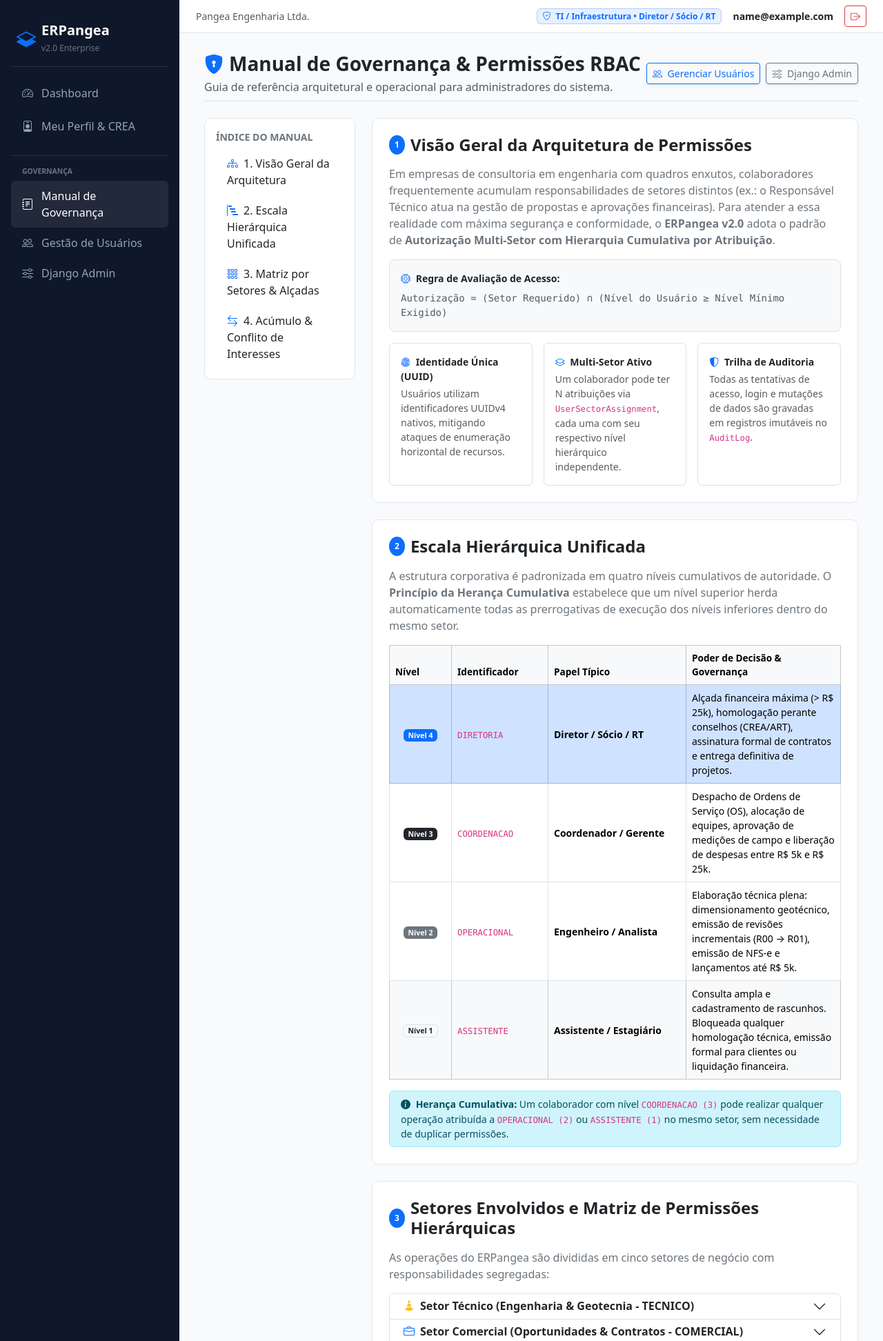
After one commit to telemac-dev/erpangea, a Django app: page /accounts/help/ in a window 1280 px wide. The commit adds this page. Shown: the top 1944 px of the page at 69% size. Run offline with Django 5.2, Linux system fonts and the light colour scheme; the visitor is signed in with stand-in values (Sample User, id 1); data comes from the database, SQL or seed files in the repository; parts of the project's set-up code (start-up, migrations or seed data) failed here and were passed over; some libraries are stand-ins or nearby versions.

Commit message:
feat(docs): pagina de ajuda e manual de governanca RBAC para administradores
- Criacao da view AdminHelpView e rota /accounts/help/
- Template executivo admin_help.html cobrindo os 4 topicos mandatorios:
  1. Visao Geral da Arquitetura de Permissoes
  2. Escala Hierarquica Unificada (Niveis 1 a 4 e heranca cumulativa)
  3. Setores Envolvidos e Matriz de Permissoes Hierarquicas
  4. Regras de Acumulo de Funcoes e Conflito de Interesses (Dual Control Mitigado)
- Integracao de navegacao rapida lateral com ancoras e badges semanticos
- Atalho 'Manual de Governança' no sidebar para colaboradores com acesso staff

```diff
--- /dev/null
+++ b/apps/accounts/templates/accounts/admin_help.html
@@ -0,0 +1,349 @@
+{% extends 'base.html' %}
+
+{% block title %}Manual de Governança & Permissões RBAC - ERPangea{% endblock %}
+
+{% block content %}
+<div class="d-flex justify-content-between align-items-center mb-4 pb-2 border-bottom">
+    <div>
+        <h3 class="fw-bold mb-1 text-dark">
+            <i class="bi bi-shield-lock-fill text-primary me-2"></i>Manual de Governança & Permissões RBAC
+        </h3>
+        <p class="text-muted mb-0">Guia de referência arquitetural e operacional para administradores do sistema.</p>
+    </div>
+    <div class="d-flex gap-2">
+        <a href="/admin/accounts/user/" target="_blank" class="btn btn-outline-primary btn-sm shadow-sm">
+            <i class="bi bi-people me-1"></i> Gerenciar Usuários
+        </a>
+        <a href="/admin/" target="_blank" class="btn btn-outline-secondary btn-sm shadow-sm">
+            <i class="bi bi-sliders me-1"></i> Django Admin
+        </a>
+    </div>
+</div>
+
+<div class="row g-4">
+    <!-- Navegacao Rapida Lateral -->
+    <div class="col-lg-3">
+        <div class="card card-custom p-3 sticky-top" style="top: 24px;">
+            <div class="small fw-bold text-uppercase text-secondary mb-2 tracking-wider">Índice do Manual</div>
+            <nav class="nav nav-pills flex-column gap-1" id="help-nav">
+                <a class="nav-link py-2 px-3 small text-dark" href="#arquitetura">
+                    <i class="bi bi-diagram-3 me-2 text-primary"></i>1. Visão Geral da Arquitetura
+                </a>
+                <a class="nav-link py-2 px-3 small text-dark" href="#escala">
+                    <i class="bi bi-bar-chart-steps me-2 text-primary"></i>2. Escala Hierárquica Unificada
+                </a>
+                <a class="nav-link py-2 px-3 small text-dark" href="#setores">
+                    <i class="bi bi-grid-3x3-gap me-2 text-primary"></i>3. Matriz por Setores & Alçadas
+                </a>
+                <a class="nav-link py-2 px-3 small text-dark" href="#acumulo">
+                    <i class="bi bi-arrow-left-right me-2 text-primary"></i>4. Acúmulo & Conflito de Interesses
+                </a>
+            </nav>
+        </div>
+    </div>
+
+    <!-- Conteudo Principal -->
+    <div class="col-lg-9">
+
+        <!-- Secao 1: Visao Geral -->
+        <section id="arquitetura" class="card card-custom p-4 mb-4">
+            <div class="d-flex align-items-center mb-3">
+                <span class="badge bg-primary rounded-circle p-2 me-2">1</span>
+                <h4 class="fw-bold mb-0 text-dark">Visão Geral da Arquitetura de Permissões</h4>
+            </div>
+
+            <p class="text-secondary leading-relaxed">
+                Em empresas de consultoria em engenharia com quadros enxutos, colaboradores frequentemente acumulam responsabilidades de setores distintos (ex.: o Responsável Técnico atua na gestão de propostas e aprovações financeiras). Para atender a essa realidade com máxima segurança e conformidade, o <strong>ERPangea v2.0</strong> adota o padrão de <strong>Autorização Multi-Setor com Hierarquia Cumulativa por Atribuição</strong>.
+            </p>
+
+            <div class="bg-light p-3 rounded-3 border mb-3">
+                <div class="small fw-bold text-dark mb-2"><i class="bi bi-cpu me-1 text-primary"></i> Regra de Avaliação de Acesso:</div>
+                <p class="mb-0 small text-muted font-monospace">
+                    Autorização = (Setor Requerido) &cap; (Nível do Usuário &ge; Nível Mínimo Exigido)
+                </p>
+            </div>
+
+            <div class="row g-3">
+                <div class="col-md-4">
+                    <div class="border rounded p-3 h-100 bg-white">
+                        <div class="fw-bold text-dark small mb-1"><i class="bi bi-fingerprint text-primary me-1"></i> Identidade Única (UUID)</div>
+                        <p class="text-muted small mb-0">Usuários utilizam identificadores UUIDv4 nativos, mitigando ataques de enumeração horizontal de recursos.</p>
+                    </div>
+                </div>
+                <div class="col-md-4">
+                    <div class="border rounded p-3 h-100 bg-white">
+                        <div class="fw-bold text-dark small mb-1"><i class="bi bi-layers text-primary me-1"></i> Multi-Setor Ativo</div>
+                        <p class="text-muted small mb-0">Um colaborador pode ter N atribuições via <code>UserSectorAssignment</code>, cada uma com seu respectivo nível hierárquico independente.</p>
+                    </div>
+                </div>
+                <div class="col-md-4">
+                    <div class="border rounded p-3 h-100 bg-white">
+                        <div class="fw-bold text-dark small mb-1"><i class="bi bi-shield-shaded text-primary me-1"></i> Trilha de Auditoria</div>
+                        <p class="text-muted small mb-0">Todas as tentativas de acesso, login e mutações de dados são gravadas em registros imutáveis no <code>AuditLog</code>.</p>
+                    </div>
+                </div>
+            </div>
+        </section>
+
+        <!-- Secao 2: Escala Hierarquica -->
+        <section id="escala" class="card card-custom p-4 mb-4">
+            <div class="d-flex align-items-center mb-3">
+                <span class="badge bg-primary rounded-circle p-2 me-2">2</span>
+                <h4 class="fw-bold mb-0 text-dark">Escala Hierárquica Unificada</h4>
+            </div>
+
+            <p class="text-secondary leading-relaxed">
+                A estrutura corporativa é padronizada em quatro níveis cumulativos de autoridade. O <strong>Princípio da Herança Cumulativa</strong> estabelece que um nível superior herda automaticamente todas as prerrogativas de execução dos níveis inferiores dentro do mesmo setor.
+            </p>
+
+            <div class="table-responsive">
+                <table class="table table-bordered align-middle mb-3">
+                    <thead class="table-light">
+                        <tr style="font-size: 0.85rem;">
+                            <th style="width: 90px;">Nível</th>
+                            <th style="width: 140px;">Identificador</th>
+                            <th style="width: 200px;">Papel Típico</th>
+                            <th>Poder de Decisão & Governança</th>
+                        </tr>
+                    </thead>
+                    <tbody style="font-size: 0.875rem;">
+                        <tr class="table-primary bg-opacity-10">
+                            <td class="text-center fw-bold"><span class="badge bg-primary fs-7">Nível 4</span></td>
+                            <td><code>DIRETORIA</code></td>
+                            <td class="fw-semibold">Diretor / Sócio / RT</td>
+                            <td>Alçada financeira máxima (> R$ 25k), homologação perante conselhos (CREA/ART), assinatura formal de contratos e entrega definitiva de projetos.</td>
+                        </tr>
+                        <tr>
+                            <td class="text-center fw-bold"><span class="badge bg-dark fs-7">Nível 3</span></td>
+                            <td><code>COORDENACAO</code></td>
+                            <td class="fw-semibold">Coordenador / Gerente</td>
+                            <td>Despacho de Ordens de Serviço (OS), alocação de equipes, aprovação de medições de campo e liberação de despesas entre R$ 5k e R$ 25k.</td>
+                        </tr>
+                        <tr>
+                            <td class="text-center fw-bold"><span class="badge bg-secondary fs-7">Nível 2</span></td>
+                            <td><code>OPERACIONAL</code></td>
+                            <td class="fw-semibold">Engenheiro / Analista</td>
+                            <td>Elaboração técnica plena: dimensionamento geotécnico, emissão de revisões incrementais (R00 &rarr; R01), emissão de NFS-e e lançamentos até R$ 5k.</td>
+                        </tr>
+                        <tr class="table-light">
+                            <td class="text-center fw-bold"><span class="badge bg-light text-dark border fs-7">Nível 1</span></td>
+                            <td><code>ASSISTENTE</code></td>
+                            <td class="fw-semibold">Assistente / Estagiário</td>
+                            <td>Consulta ampla e cadastramento de rascunhos. Bloqueada qualquer homologação técnica, emissão formal para clientes ou liquidação financeira.</td>
+                        </tr>
+                    </tbody>
+                </table>
+            </div>
+
+            <div class="alert alert-info py-2 px-3 small mb-0">
+                <i class="bi bi-info-circle-fill me-1"></i>
+                <strong>Herança Cumulativa:</strong> Um colaborador com nível <code>COORDENACAO (3)</code> pode realizar qualquer operação atribuída a <code>OPERACIONAL (2)</code> ou <code>ASSISTENTE (1)</code> no mesmo setor, sem necessidade de duplicar permissões.
+            </div>
+        </section>
+
+        <!-- Secao 3: Setores e Matriz -->
+        <section id="setores" class="card card-custom p-4 mb-4">
+            <div class="d-flex align-items-center mb-3">
+                <span class="badge bg-primary rounded-circle p-2 me-2">3</span>
+                <h4 class="fw-bold mb-0 text-dark">Setores Envolvidos e Matriz de Permissões Hierárquicas</h4>
+            </div>
+
+            <p class="text-secondary leading-relaxed">
+                As operações do ERPangea são divididas em cinco setores de negócio com responsabilidades segregadas:
+            </p>
+
+            <div class="accordion mb-4" id="accordionSetores">
+                <!-- Tecnico -->
+                <div class="accordion-item">
+                    <h2 class="accordion-header">
+                        <button class="accordion-button collapsed fw-bold py-2" type="button" data-bs-toggle="collapse" data-bs-target="#collapseTecnico">
+                            <i class="bi bi-cone-striped text-warning me-2"></i> Setor Técnico (Engenharia & Geotecnia - TECNICO)
+                        </button>
+                    </h2>
+                    <div id="collapseTecnico" class="accordion-collapse collapse" data-bs-parent="#accordionSetores">
+                        <div class="accordion-body small text-secondary">
+                            <strong>Escopo:</strong> Estudos geotécnicos, fundações, contenções, relatórios de sondagem SPT/CPTU, pranchas CAD/BIM, ARTs e medições de campo.<br>
+                            &bull; <em>Nível 1:</em> Visualização de projetos e cadastro de tarefas no Kanban.<br>
+                            &bull; <em>Nível 2:</em> Elaboração de cálculos, upload de revisões no EDMS e apontamento de horas.<br>
+                            &bull; <em>Nível 3:</em> Designação como Coordenador Técnico de OS, emissão de medições e aprovação interna.<br>
+                            &bull; <em>Nível 4:</em> Validação de conformidade técnica de ARTs e autorização de entrega definitiva da obra.
+                        </div>
+                    </div>
+                </div>
+
+                <!-- Comercial -->
+                <div class="accordion-item">
+                    <h2 class="accordion-header">
+                        <button class="accordion-button collapsed fw-bold py-2" type="button" data-bs-toggle="collapse" data-bs-target="#collapseComercial">
+                            <i class="bi bi-briefcase text-primary me-2"></i> Setor Comercial (Oportunidades & Contratos - COMERCIAL)
+                        </button>
+                    </h2>
+                    <div id="collapseComercial" class="accordion-collapse collapse" data-bs-parent="#accordionSetores">
+                        <div class="accordion-body small text-secondary">
+                            <strong>Escopo:</strong> Gestão de contatos, elaboração de orçamentos, emissão de propostas e formalização contratual.<br>
+                            &bull; <em>Nível 1:</em> Cadastro de clientes e elaboração de rascunhos de propostas.<br>
+                            &bull; <em>Nível 2:</em> Envio de propostas comerciais de até R$ 100.000,00.<br>
+                            &bull; <em>Nível 3:</em> Aprovação formal de propostas (gerando minutas contratuais) e negociação de descontos.<br>
+                            &bull; <em>Nível 4:</em> Assinatura e aditamentos de contratos definitivos com clientes.
+                        </div>
+                    </div>
+                </div>
+
+                <!-- Financeiro -->
+                <div class="accordion-item">
+                    <h2 class="accordion-header">
+                        <button class="accordion-button collapsed fw-bold py-2" type="button" data-bs-toggle="collapse" data-bs-target="#collapseFinanceiro">
+                            <i class="bi bi-cash-stack text-success me-2"></i> Setor Financeiro (Tesouraria & Faturamento - FINANCEIRO)
+                        </button>
+                    </h2>
+                    <div id="collapseFinanceiro" class="accordion-collapse collapse" data-bs-parent="#accordionSetores">
+                        <div class="accordion-body small text-secondary">
+                            <strong>Escopo:</strong> Emissão de NFS-e, gestão de contas a receber, aprovação de despesas e liquidação bancária.<br>
+                            &bull; <em>Nível 1:</em> Consulta de títulos e conciliação preliminar de extratos.<br>
+                            &bull; <em>Nível 2:</em> Emissão de Notas Fiscais de Serviços (NFS-e) e agendamento de pagamentos.<br>
+                            &bull; <em>Nível 3:</em> Liberação de despesas de R$ 5.000,01 a R$ 25.000,00 e liquidação com comprovante.<br>
+                            &bull; <em>Nível 4:</em> Alçada financeira total (despesas acima de R$ 25.000,00 e renegociações de títulos).
+                        </div>
+                    </div>
+                </div>
+
+                <!-- Administrativo -->
+                <div class="accordion-item">
+                    <h2 class="accordion-header">
+                        <button class="accordion-button collapsed fw-bold py-2" type="button" data-bs-toggle="collapse" data-bs-target="#collapseAdmin">
+                            <i class="bi bi-building text-secondary me-2"></i> Setor Administrativo (Operação & Suprimentos - ADMINISTRATIVO)
+                        </button>
+                    </h2>
+                    <div id="collapseAdmin" class="accordion-collapse collapse" data-bs-parent="#accordionSetores">
+                        <div class="accordion-body small text-secondary">
+                            <strong>Escopo:</strong> Compras gerais, contratos de fornecedores de sondagem e controle cadastral.<br>
+                            &bull; <em>Nível 1:</em> Triagem de notas e lançamento de despesas correntes de consumo.<br>
+                            &bull; <em>Nível 2:</em> Lançamento de despesas de até R$ 5.000,00 com aprovação direta.<br>
+                            &bull; <em>Nível 3:</em> Contratação de serviços de apoio operacional (laboratórios externos, sondas).<br>
+                            &bull; <em>Nível 4:</em> Compras estratégicas e aquisição de ativos fixos.
+                        </div>
+                    </div>
+                </div>
+
+                <!-- TI -->
+                <div class="accordion-item">
+                    <h2 class="accordion-header">
+                        <button class="accordion-button collapsed fw-bold py-2" type="button" data-bs-toggle="collapse" data-bs-target="#collapseTI">
+                            <i class="bi bi-shield-lock text-danger me-2"></i> Setor de TI & Infraestrutura (TI)
+                        </button>
+                    </h2>
+                    <div id="collapseTI" class="accordion-collapse collapse" data-bs-parent="#accordionSetores">
+                        <div class="accordion-body small text-secondary">
+                            <strong>Escopo:</strong> Governança de acessos, segurança, filas assíncronas e trilha de auditoria.<br>
+                            &bull; <em>Nível 1:</em> Suporte técnico operacional e reset temporário de credenciais.<br>
+                            &bull; <em>Nível 2:</em> Monitoramento de integridade e infraestrutura (Redis, Celery, Postgres).<br>
+                            &bull; <em>Nível 3 / 4:</em> Gestão de colaboradores, atribuição de setores/alçadas e auditoria imutável.
+                        </div>
+                    </div>
+                </div>
+            </div>
+
+            <!-- Matriz Consolidada -->
+            <div class="small fw-bold text-dark mb-2">Matriz de Operações Críticas vs Nível Mínimo Requerido:</div>
+            <div class="table-responsive">
+                <table class="table table-sm table-bordered align-middle mb-0" style="font-size: 0.8rem;">
+                    <thead class="table-light">
+                        <tr>
+                            <th>Operação do Sistema</th>
+                            <th>Setor Competente</th>
+                            <th class="text-center">Nível Mínimo</th>
+                            <th>Mecanismo de Controle</th>
+                        </tr>
+                    </thead>
+                    <tbody>
+                        <tr>
+                            <td>Elaborar e Incrementar Pranchas (R00 &rarr; R01)</td>
+                            <td><span class="badge bg-warning text-dark">TECNICO</span></td>
+                            <td class="text-center"><span class="badge bg-secondary">Nível 2 (Operacional)</span></td>
+                            <td>Bloqueio de extensão e auto-incremento</td>
+                        </tr>
+                        <tr>
+                            <td>Despachar Ordem de Serviço (OS Ativa)</td>
+                            <td><span class="badge bg-warning text-dark">TECNICO</span></td>
+                            <td class="text-center"><span class="badge bg-dark">Nível 3 (Coordenação)</span></td>
+                            <td>Exige contrato assinado anexado</td>
+                        </tr>
+                        <tr>
+                            <td>Entrega Definitiva de Obra / Projeto</td>
+                            <td><span class="badge bg-warning text-dark">TECNICO</span></td>
+                            <td class="text-center"><span class="badge bg-primary">Nível 4 (Diretoria)</span></td>
+                            <td>Exige ART aprovada no EDMS</td>
+                        </tr>
+                        <tr>
+                            <td>Aprovar Proposta e Gerar Contrato</td>
+                            <td><span class="badge bg-primary">COMERCIAL</span></td>
+                            <td class="text-center"><span class="badge bg-dark">Nível 3 (Coordenação)</span></td>
+                            <td>Trava imutável de escopo e valores</td>
+                        </tr>
+                        <tr>
+                            <td>Emissão de NFS-e de Serviços</td>
+                            <td><span class="badge bg-success">FINANCEIRO</span></td>
+                            <td class="text-center"><span class="badge bg-secondary">Nível 2 (Operacional)</span></td>
+                            <td>Exige medição com aprovação do cliente</td>
+                        </tr>
+                        <tr>
+                            <td>Liberar Despesa de R$ 5k a R$ 25k</td>
+                            <td><span class="badge bg-success">FINANCEIRO</span></td>
+                            <td class="text-center"><span class="badge bg-dark">Nível 3 (Coordenação)</span></td>
+                            <td>Retenção automática na criação</td>
+                        </tr>
+                        <tr>
+                            <td>Liberar Despesa > R$ 25k</td>
+                            <td><span class="badge bg-success">FINANCEIRO</span></td>
+                            <td class="text-center"><span class="badge bg-primary">Nível 4 (Diretoria)</span></td>
+                            <td>Alçada estatutária de sócios</td>
+                        </tr>
+                        <tr>
+                            <td>Liquidar Pagamento</td>
+                            <td><span class="badge bg-success">FINANCEIRO</span></td>
+                            <td class="text-center"><span class="badge bg-dark">Nível 3 (Coordenação)</span></td>
+                            <td>Obrigatório anexo de comprovante bancário</td>
+                        </tr>
+                    </tbody>
+                </table>
+            </div>
+        </section>
+
+        <!-- Secao 4: Acumulo e Conflito -->
+        <section id="acumulo" class="card card-custom p-4 mb-4">
+            <div class="d-flex align-items-center mb-3">
+                <span class="badge bg-primary rounded-circle p-2 me-2">4</span>
+                <h4 class="fw-bold mb-0 text-dark">Regras de Acúmulo de Funções e Conflito de Interesses</h4>
+            </div>
+
+            <p class="text-secondary leading-relaxed">
+                Para viabilizar a operação em equipes multidisciplinares sem fragilizar o controle interno, são aplicados dois postulados mandatórios:
+            </p>
+
+            <div class="card bg-light border-0 p-3 mb-3">
+                <h6 class="fw-bold text-dark mb-1"><i class="bi bi-check-circle-fill text-success me-1"></i> 1. Princípio da Máxima Autoridade por Setor</h6>
+                <p class="small text-muted mb-0">
+                    O nível hierárquico é estritamente estanque por setor. Ter nível 4 em <code>TECNICO</code> não concede prerrogativas no <code>FINANCEIRO</code> a menos que o usuário possua uma atribuição expressa naquele setor.
+                </p>
+            </div>
+
+            <div class="card bg-light border-0 p-3 mb-3">
+                <h6 class="fw-bold text-dark mb-1"><i class="bi bi-shield-slash-fill text-danger me-1"></i> 2. Segregação Mínima em Operações Sensíveis (Dual Control Mitigado)</h6>
+                <p class="small text-muted mb-2">
+                    Operações financeiramente vinculadas são monitoradas pela trilha de auditoria:
+                </p>
+                <ul class="small text-muted mb-0 ps-3">
+                    <li class="mb-1"><strong>Medição vs. Faturamento:</strong> O colaborador que submete uma medição técnica não deve aprová-la no Comercial sob a mesma alçada sem registro do duplo papel na auditoria.</li>
+                    <li><strong>Lançamento vs. Liberação de Alçada:</strong> Um colaborador com permissão mista pode lançar uma despesa no Administrativo e liberá-la como Financeiro, desde que possua <code>FINANCEIRO Nível 3+</code>. O <code>AuditLog</code> registra o usuário e o IP com os dados da transação.</li>
+                </ul>
+            </div>
+
+            <div class="alert alert-warning py-2 px-3 small mb-0">
+                <i class="bi bi-exclamation-triangle-fill me-1"></i>
+                <strong>Dever de Governança do Administrador de TI:</strong> Sempre que um colaborador acumular setores de execução e validação cruzada, certifique-se de definir como <code>Principal</code> o setor de maior alocação de tempo para fins de relatórios analíticos.
+            </div>
+        </section>
+
+    </div>
+</div>
+{% endblock %}
--- a/apps/accounts/urls.py
+++ b/apps/accounts/urls.py
@@ -7,4 +7,5 @@ urlpatterns = [
     path('login/', views.UserLoginView.as_view(), name='login'),
     path('logout/', views.UserLogoutView.as_view(), name='logout'),
     path('profile/', views.ProfileView.as_view(), name='profile'),
+    path('help/', views.AdminHelpView.as_view(), name='admin_help'),
 ]
--- a/apps/accounts/views.py
+++ b/apps/accounts/views.py
@@ -27,3 +27,10 @@ class ProfileView(LoginRequiredMixin, View):
             messages.success(request, "Perfil atualizado com sucesso!")
             return redirect('accounts:profile')
         return render(request, 'accounts/profile.html', {'form': form, 'profile': profile})
+
+class AdminHelpView(LoginRequiredMixin, View):
+    """
+    Pagina de ajuda e documentacao de governanca para administradores do sistema.
+    """
+    def get(self, request):
+        return render(request, 'accounts/admin_help.html')
--- a/templates/base.html
+++ b/templates/base.html
@@ -75,7 +75,10 @@
                 {% if request.user.is_staff %}
                 <div class="mt-3 pt-2 border-top border-secondary border-opacity-25">
                     <small class="text-secondary text-uppercase px-3 fw-bold" style="font-size: 0.65rem;">Governança</small>
-                    <a href="/admin/accounts/user/" target="_blank" class="mt-1">
+                    <a href="{% url 'accounts:admin_help' %}" class="mt-1 {% if '/accounts/help/' in request.path %}active{% endif %}">
+                        <i class="bi bi-journal-text"></i> Manual de Governança
+                    </a>
+                    <a href="/admin/accounts/user/" target="_blank">
                         <i class="bi bi-people"></i> Gestão de Usuários
                     </a>
                     <a href="/admin/" target="_blank">
```
